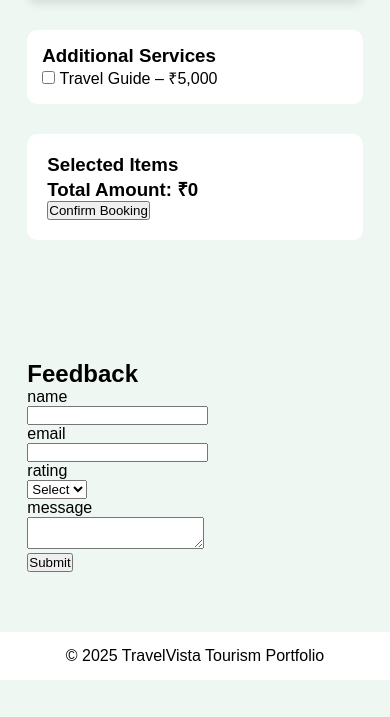
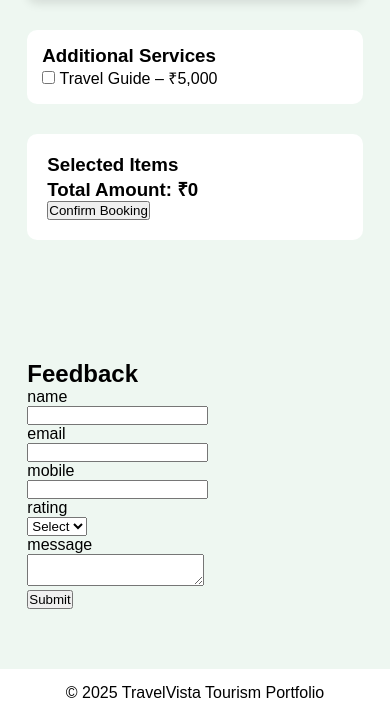
Before and after one commit to huluganna/tourism-portfolio, a plain HTML site: page index.html in a window 390 px wide. Shown: the part 2708-3425 px from the top of the page. Before the commit the page ends 3388 px from the top, so only its background shows below. Drawn offline with Linux system fonts and the light colour scheme.

Commit message:
Add mobile input field to index.html
Added mobile input field to the form.

```diff
--- a/index.html
+++ b/index.html
@@ -127,6 +127,11 @@
     </div>
 
     <div>
+        <label>mobile</label><br>
+        <input type="mobile" id="mobile" required>
+    </div>
+
+    <div>
         <label>rating</label><br>
         <select id="rating" required>
             <option value="">Select</option>
```
